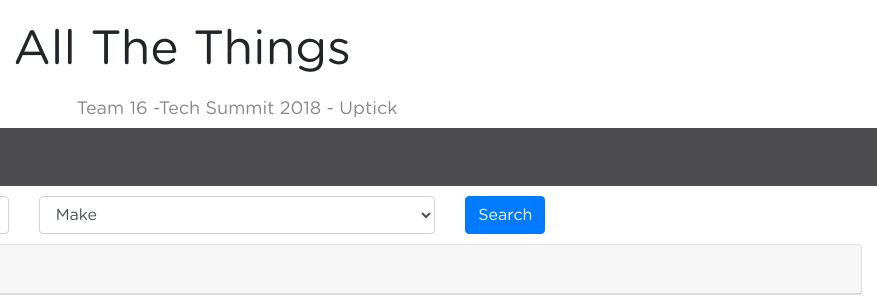
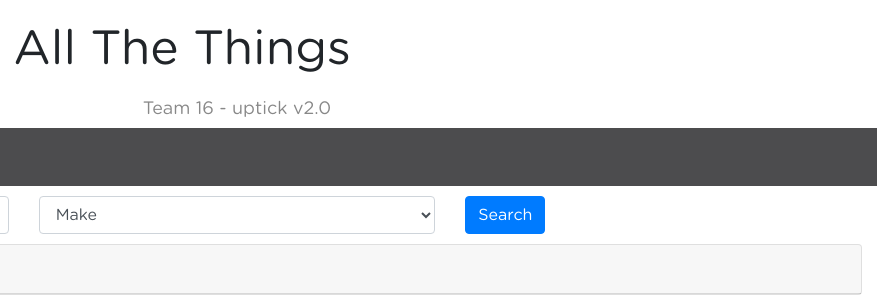
Before and after one commit to halsayed/uptick-docker, a website: page index.html in a window 1280 px wide. Shown: the full height of the page, 403-1280 px from the left. Drawn offline with Linux system fonts and the light colour scheme; no server answers.

Commit message:
v2 uptick app

```diff
--- a/index.html
+++ b/index.html
@@ -23,7 +23,7 @@
 
    			<div class="row">
     			<div class="col-sm" id="tagline">
-    			     Team 16 -Tech Summit 2018 - Uptick
+    			     Team 16 - uptick v2.0
     			</div>
     			<!-- tagline -->
     		</div>
```
